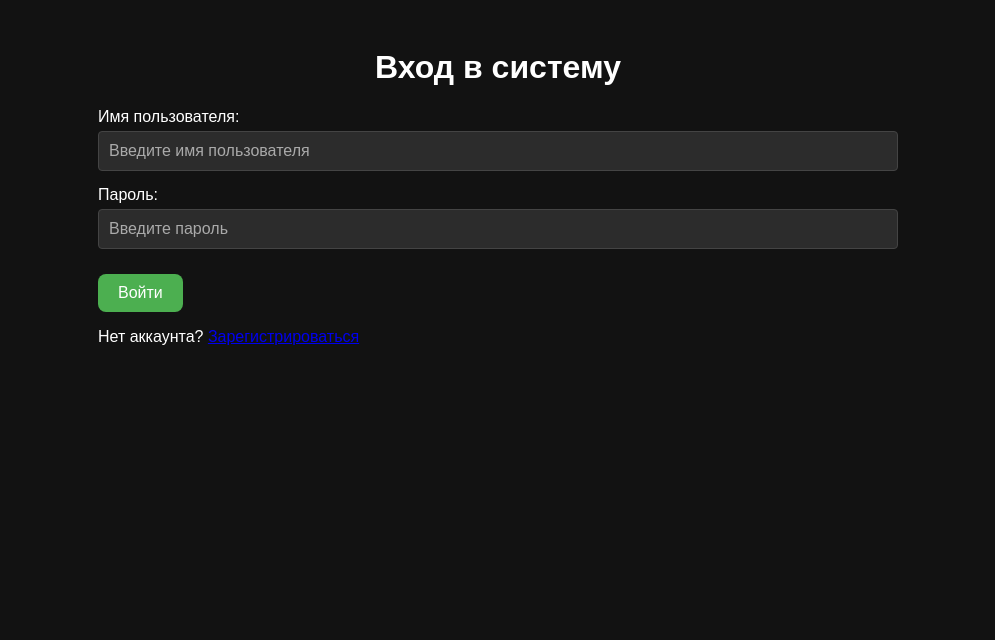
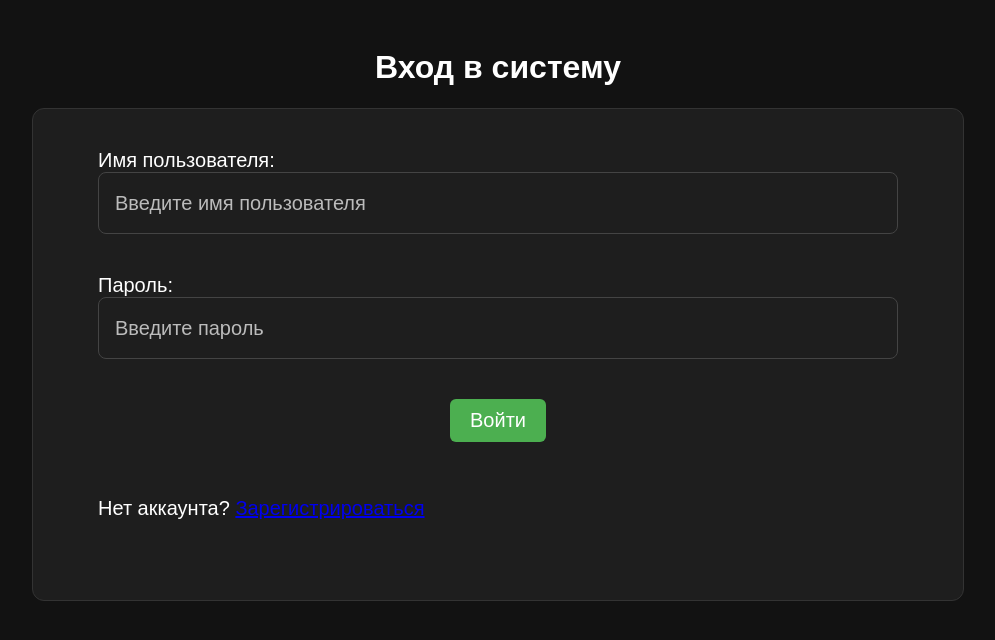
Before and after one commit to Merukkubus/CCaE, a Django app: page /login/ in a window 1280 px wide. Shown: the top 640 px of the page, without its empty margins (142-1137 px from the left). Run offline with Django 5.2, Linux system fonts and the light colour scheme; some libraries are stand-ins or nearby versions.

Commit message:
New interface

```diff
--- a/api/execution/templates/login.html
+++ b/api/execution/templates/login.html
@@ -5,7 +5,8 @@
 {% block content %}
 <h1>Вход в систему</h1>
 
-<div id="login-section">
+<div class="auth-box">
+    <div class="form-inner">
 
         <div class="form-group">
             <label for="username">Имя пользователя:</label>
@@ -22,6 +23,6 @@
         <div class="form-group" style="margin-top: 15px;">
             <p>Нет аккаунта? <a href="/register/">Зарегистрироваться</a></p>
         </div>
-
+    </div>
 </div>
 {% endblock %}
--- a/api/execution/templates/register.html
+++ b/api/execution/templates/register.html
@@ -4,6 +4,9 @@
 
 {% block content %}
 <h1>Регистрация</h1>
+
+<div class="auth-box">
+    <div class="form-inner">
 
         <div class="form-group">
             <label for="username">Имя пользователя:</label>
@@ -24,6 +27,9 @@
 
         <div class="form-group" style="margin-top: 15px;">
             <p>Уже есть аккаунт? <a href="/login/">Войти</a></p>
+        </div>
+
+    </div>
 </div>
 
 <script>
--- a/api/static/css/styles.css
+++ b/api/static/css/styles.css
@@ -1,107 +1,195 @@
+/* Базовые настройки */
+html {
+    font-size: 20px;
+}
+
 body {
+    font-size: 1rem;
     background-color: #121212;
     color: #ffffff;
     font-family: 'Arial', sans-serif;
     padding: 20px;
 }
 
-.container {
-    max-width: 800px;
-    margin: 0 auto;
+/* Центрирующий контейнер */
+.page-content {
+    max-width: 1200px;
+    margin: 100px auto 0 auto;
+    padding: 20px;
 }
 
+/* Заголовки */
 h1, h2 {
+    font-size: 1.6rem;
     text-align: center;
 }
 
+/* Форма и поля */
 .form-group {
     margin-bottom: 20px;
 }
 
-textarea, input, select {
-    width: 100%;
-    padding: 10px;
-    border: none;
-    border-radius: 8px;
-    margin-top: 5px;
-    font-size: 16px;
+select {
     background-color: #1e1e1e;
     color: #ffffff;
+    font-size: 1rem;
+    border: 1px solid #444;
+    border-radius: 8px;
+    padding: 16px;
+    box-sizing: border-box;
+    appearance: none; /* убирает платформенный стиль */
 }
 
+/* Поля ввода */
+input[type="text"],
+input[type="password"],
+textarea {
+    background-color: #1e1e1e;
+    color: #ffffff;
+    font-size: 1rem;
+    line-height: 1.4;
+    border: 1px solid #444;
+    border-radius: 8px;
+    padding: 16px;
+    box-sizing: border-box;
+    width: 100%;
+    transition: none;
+}
+
+/* Placeholder */
+input::placeholder,
+textarea::placeholder {
+    font-size: 1rem;
+    color: #bbb;
+    transition: none !important;
+}
+
+/* Кнопки */
 button {
-    padding: 10px 20px;
+    font-size: 1rem;
+    padding: 14px 28px;
     background-color: #4CAF50;
     border: none;
     border-radius: 8px;
     color: white;
-    font-size: 16px;
     cursor: pointer;
     margin-top: 10px;
+    transition: background-color 0.3s ease;
 }
 
 button:hover {
     background-color: #45a049;
 }
 
+/* Специально для кнопки запуска */
+#execute-btn {
+    font-size: 1rem;
+    font-weight: bold;
+    padding: 12px 20px;
+}
+
+/* Pre / Вывод */
 pre {
+    font-size: 1rem;
     background-color: #1e1e1e;
     padding: 15px;
     border-radius: 8px;
     overflow-x: auto;
 }
 
-select#python-version {
-    width: 200px;
-    display: block;
-    margin-top: 5px;
-    margin-bottom: 20px;
+.readonly-output {
+    pointer-events: none;
+    user-select: text;
+    caret-color: transparent;
+}
+
+/* CodeMirror */
+#code {
+    visibility: hidden;
+    height: 0;
+    padding: 0;
+    margin: 0;
+    border: none;
+}
+
+.CodeMirror {
+    overflow: auto;
+    width: 100% !important;
+    height: 100% !important;
+    font-size: 1rem;
     background-color: #1e1e1e;
     color: white;
-    padding: 8px;
-    border-radius: 8px;
-    font-size: 16px;
 }
 
-.logout-button {
-    position: absolute;
-    top: 20px;
-    right: 20px;
+/* Редактор по центру */
+.code-editor-wrapper {
+    width: 1200px;
+    height: 600px;
+    margin: 0 auto;
 }
 
-.logout-button button {
-    background-color: red;
-    padding: 10px 15px;
-    border-radius: 8px;
+/* Верхняя панель (select + кнопка) */
+.top-bar {
+    width: 1200px;
+    margin: 0 auto 1rem auto;
+    display: flex;
+    justify-content: space-between;
+    align-items: center;
+}
+
+.select-group {
+    display: flex;
+    gap: 1rem;
+}
+
+.top-bar select {
+    width: 180px;
+    font-size: 1rem;
+    padding: 12px;
+}
+
+/* Navbar */
+.navbar {
+    position: fixed;
+    top: 0;
+    left: 0;
+    width: 100%;
+    background-color: #1e1e1e;
+    padding: 10px 20px;
+    display: flex;
+    justify-content: space-between;
+    align-items: center;
+    border-bottom: 1px solid #444;
+    z-index: 1000;
+}
+
+.navbar-left {
+    display: flex;
+    gap: 1rem;
+}
+
+.nav-btn {
+    background: none;
     border: none;
     color: white;
-    font-size: 16px;
+    font-size: 1rem;
+    font-weight: bold;
     cursor: pointer;
+    padding: 0.4rem 0.8rem;
+    transition: 0.2s;
 }
 
-.logout-button button:hover {
-    background-color: darkred;
+.nav-btn:hover {
+    color: #61dafb;
 }
 
-input[type="text"],
-input[type="password"] {
-    background-color: #2c2c2c;
-    color: #ffffff;
-    border: 1px solid #444;
-    padding: 10px;
-    border-radius: 4px;
-    width: 100%;
-    box-sizing: border-box;
+.nav-title {
+    font-size: 1.3rem;
+    color: white;
+    font-weight: bold;
 }
 
-input::placeholder {
-    color: #aaa;
-}
-
-.form-group {
-    margin-bottom: 15px;
-}
-
+/* Модалка */
 #lib-modal {
     display: none;
     position: fixed;
@@ -110,6 +198,7 @@ input::placeholder {
     z-index: 1000;
     justify-content: center;
     align-items: center;
+    animation: fadeIn 0.2s ease;
 }
 
 #lib-modal.show {
@@ -119,23 +208,95 @@ input::placeholder {
 #lib-modal .modal-content {
     background-color: #1e1e1e;
     padding: 2rem;
-    border-radius: 10px;
+    border-radius: 12px;
     width: 400px;
+    max-width: 90%;
+    box-shadow: 0 0 20px rgba(0, 0, 0, 0.8);
     color: white;
-    box-shadow: 0 0 20px rgba(0,0,0,0.8);
+    animation: fadeIn 0.3s ease;
 }
 
-.unselectable {
-    user-select: text;       /* можно копировать */
-    pointer-events: auto;    /* клики разрешены */
+#lib-modal h2 {
+    margin-top: 0;
+    margin-bottom: 1rem;
+    font-size: 1.5rem;
+    text-align: center;
 }
 
-.readonly-output {
-    pointer-events: none;
-    user-select: text;
-    caret-color: transparent;
+#lib-modal input {
+    width: 100%;
+    padding: 10px;
+    border-radius: 6px;
+    border: none;
+    font-size: 1rem;
+    background-color: #2c2c2c;
+    color: white;
 }
 
+/* Модальные кнопки */
+.modal-actions {
+    display: flex;
+    justify-content: flex-end;
+    gap: 1rem;
+    margin-top: 1.5rem;
+}
+
+.modal-actions button {
+    font-size: 1rem;
+    padding: 10px 18px;
+    border-radius: 6px;
+    border: none;
+    cursor: pointer;
+}
+
+.modal-actions .btn-cancel {
+    background-color: #555;
+    color: white;
+}
+
+.modal-actions .btn-cancel:hover {
+    background-color: #777;
+}
+
+.modal-actions .btn-install {
+    background-color: #4CAF50;
+    color: white;
+}
+
+.modal-actions .btn-install:hover {
+    background-color: #45a049;
+}
+
+/* Авторизационные формы */
+.auth-box {
+    width: 850px;
+    margin: 0 auto;
+    padding: 2rem;
+    background-color: #1e1e1e;
+    border: 1px solid #333;
+    border-radius: 12px;
+    display: flex;
+    justify-content: center;
+    align-items: center;
+}
+
+.auth-box button {
+    width: fit-content;
+    margin: 0 auto;
+    font-size: 1rem;
+    padding: 10px 20px;
+    border-radius: 6px;
+    display: block;
+}
+
+.form-inner {
+    width: 800px;
+    display: flex;
+    flex-direction: column;
+    gap: 1rem;
+}
+
+/* Анимация */
 @keyframes fadeIn {
     from { opacity: 0; transform: scale(0.95); }
     to { opacity: 1; transform: scale(1); }
```
Also changed, not shown: api/execution/templates/index.html (+28 -17 lines). Lines whose indentation alone changed are shown as unchanged.
